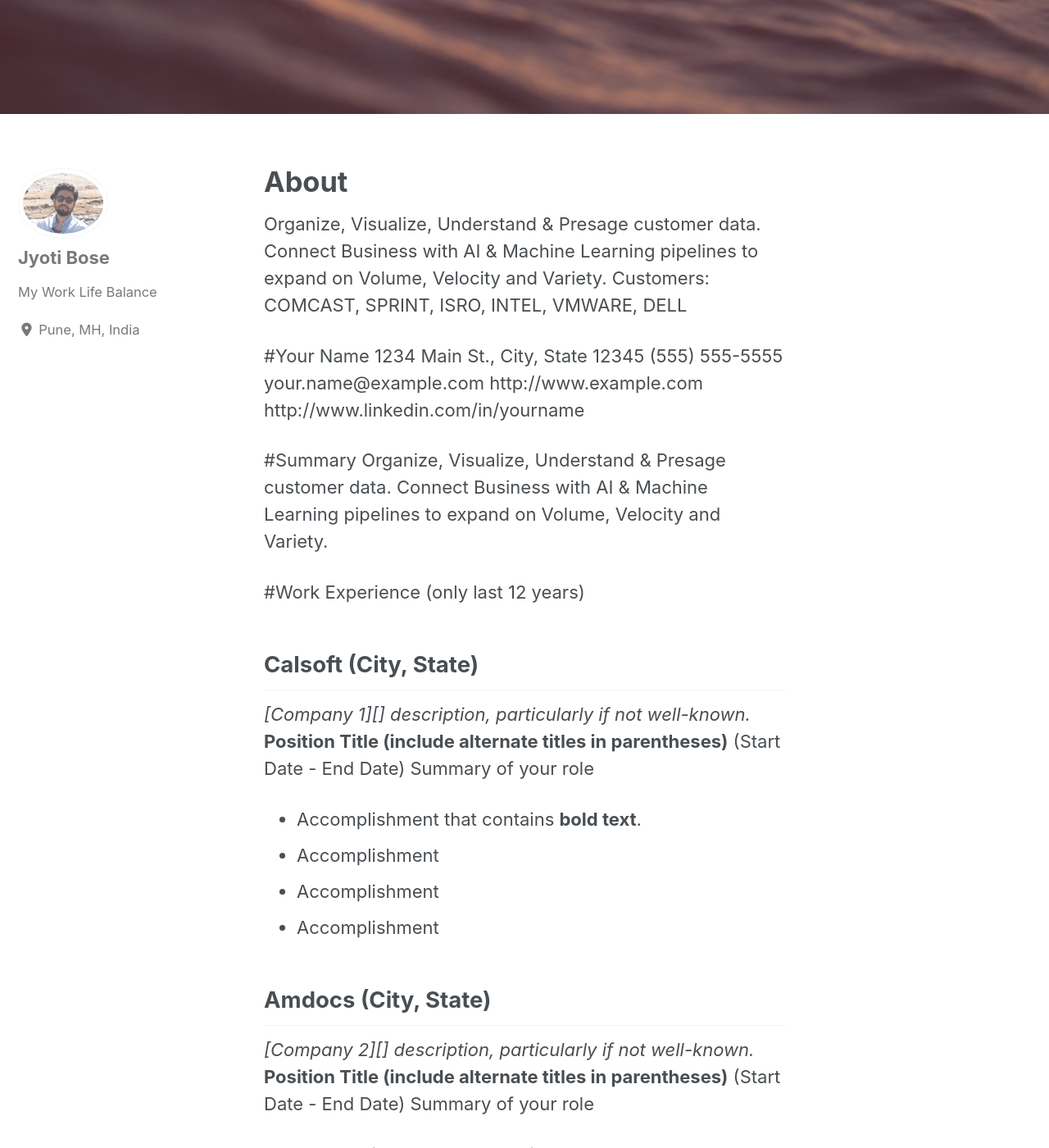
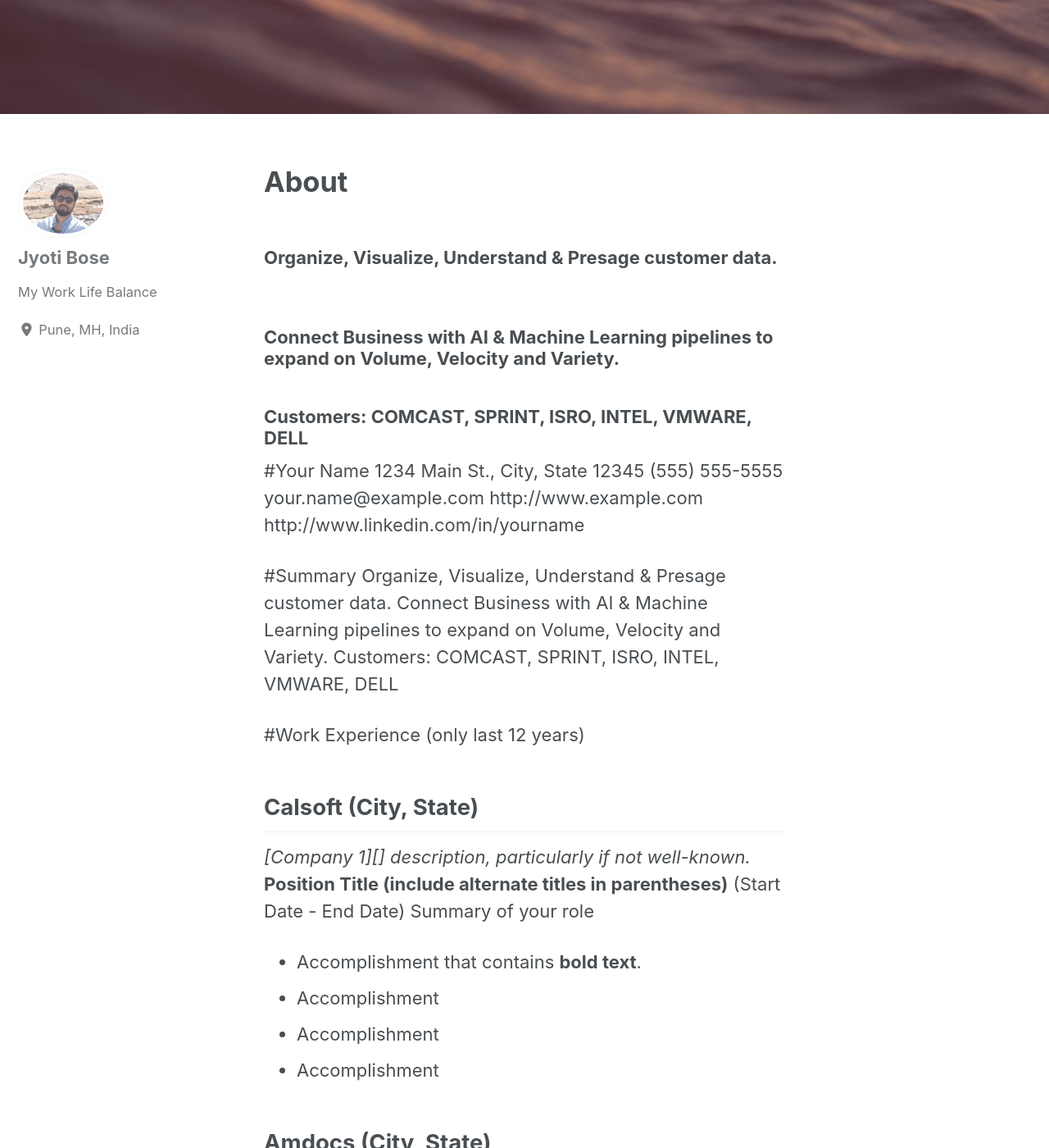
Before and after one commit to ijbo/myProfile, a Jekyll site: the page built from _pages/about.md, in a window 1280 px wide and 1400 px high, scrolled down 782 px. Shown: the whole window at 82% size. Built offline with Jekyll 4.4.1, drawn with Linux system fonts in a browser that asks for light colours; cached includes are drawn as plain includes; nearby versions of some CDN libraries.

Commit message:
Update about.md

```diff
--- a/_pages/about.md
+++ b/_pages/about.md
@@ -5,9 +5,9 @@ header:
   image: "/images/zakim.jpg"
 ---
 
-Organize, Visualize, Understand & Presage customer data.
-Connect Business with AI & Machine Learning pipelines to expand on Volume, Velocity and Variety.
-Customers: COMCAST, SPRINT, ISRO, INTEL, VMWARE, DELL
+### Organize, Visualize, Understand & Presage customer data.
+### Connect Business with AI & Machine Learning pipelines to expand on Volume, Velocity and Variety.
+### Customers: COMCAST, SPRINT, ISRO, INTEL, VMWARE, DELL
 
 #Your Name
 1234 Main St., City, State 12345
@@ -19,6 +19,7 @@ http://www.linkedin.com/in/yourname
 #Summary
 Organize, Visualize, Understand & Presage customer data.
 Connect Business with AI & Machine Learning pipelines to expand on Volume, Velocity and Variety.
+Customers: COMCAST, SPRINT, ISRO, INTEL, VMWARE, DELL
 
 #Work Experience (only last 12 years)
 
```
